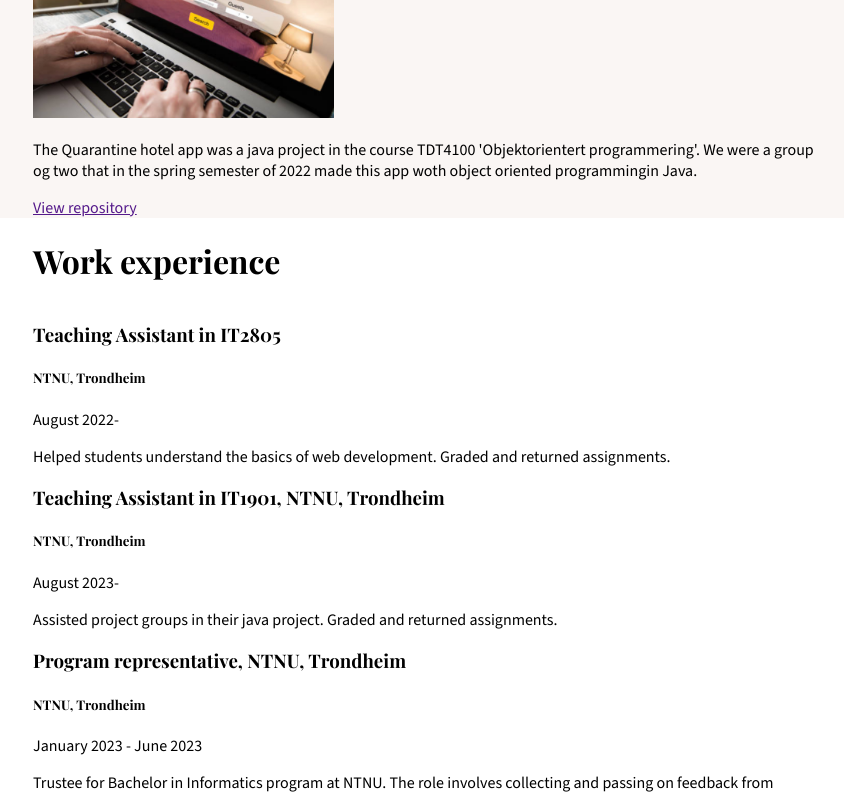
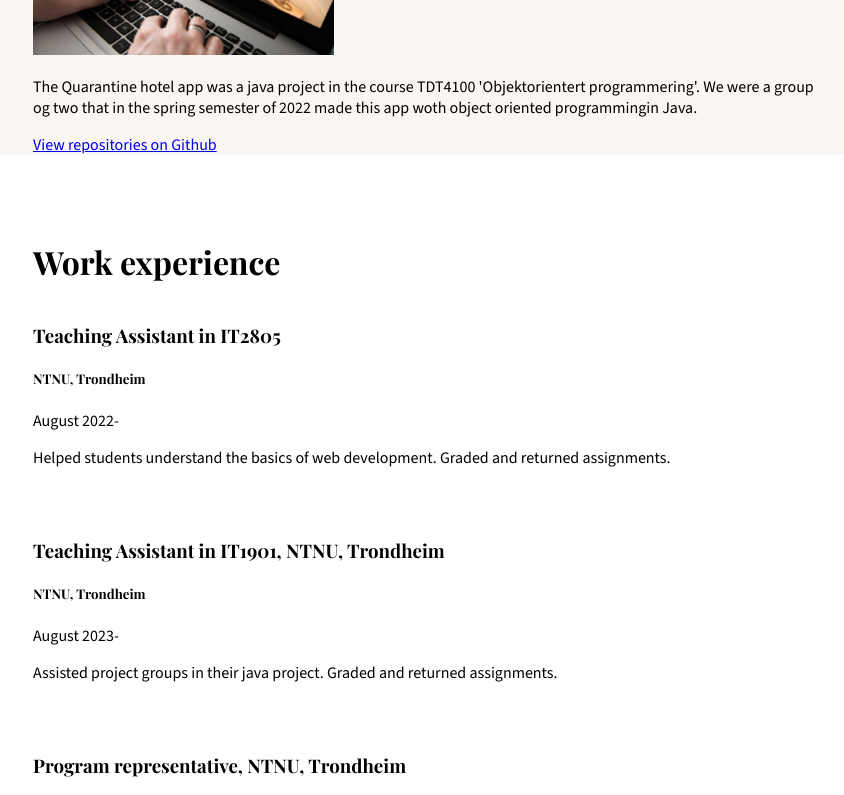
Before and after one commit to johannawilmers/portfolio, a React (Vite) app: page / in a window 1280 px wide. Shown: the part 3120-3915 px from the top of the page, without its empty margins (207-1051 px from the left). Built offline with nearby package versions, Linux system fonts and the light colour scheme; a web font is replaced by a local one.

Commit message:
added more styling

```diff
--- a/src/App.module.css
+++ b/src/App.module.css
@@ -46,4 +46,5 @@
 .work {
   min-height: 100vh;
   place-content: center;
+  padding-top: 64px;
 }
--- /dev/null
+++ b/src/components/Cv.module.css
@@ -0,0 +1,3 @@
+.experience {
+  padding-bottom: 36px;
+}
--- a/src/components/Projects.tsx
+++ b/src/components/Projects.tsx
@@ -8,7 +8,6 @@ type Project = {
   title: string;
   description: string;
   imageUrl: string;
-  repositoryLink: string;
 };
 
 const allProjects: Project[] = [
@@ -17,28 +16,24 @@ const allProjects: Project[] = [
     description:
       "This is the website you are currently on. The purpose of the project was to collect all my information that is relevant for potential employers on a website.",
     imageUrl: portfolioUrl,
-    repositoryLink: "https://github.com/johannawilmers/portfolio",
   },
   {
     title: "Fitshare",
     description:
       "This project was for the course TDT4140 'Programvareutvikling'. The group fulfilled a training application with a focus on and the social the aspect. In the application, you are able to create and share training programs, add friends, join groups and interact with friends and group members through likes and comments.",
     imageUrl: fitshareUrl,
-    repositoryLink: "",
   },
   {
     title: "Period tracker",
     description:
       "This web application was a java project, made in the course IT1901 'ITprosjekt 1'. We were a group of four girls, so naturally we madesomething that we all couls get use of; a period calender. The application was made to track the monthly period cycle by plotting inpain, bleeding amount, mood and other things every day.",
     imageUrl: periodtrackerUrl,
-    repositoryLink: "",
   },
   {
     title: "Quarantine hotel",
     description:
       "The Quarantine hotel app was a java project in the course TDT4100 'Objektorientert programmering'. We were a group og two that in the spring semester of 2022 made this app woth object oriented programmingin Java.",
     imageUrl: quarantinehotelUrl,
-    repositoryLink: "",
   },
 ];
 
@@ -48,13 +43,19 @@ function Projects() {
       <h1>Projects</h1>
       <div className={s.projectsWrapper}>
         {allProjects.map((project) => (
-          <div className={s.projectDiv}>
-            <h3>{project.title}</h3>
-            <img className={s.projectImg} src={project.imageUrl} alt="" />
-            <p>{project.description}</p>
-            <a href={project.repositoryLink}>View repository</a>
-          </div>
+          <>
+            <div className={s.projectDiv}>
+              <h3>{project.title}</h3>
+              <img className={s.projectImg} src={project.imageUrl} alt="" />
+              <p>{project.description}</p>
+            </div>
+          </>
         ))}
+      </div>
+      <div>
+        <a href="https://github.com/johannawilmers">
+          View repositories on Github
+        </a>
       </div>
     </>
   );
--- a/src/components/Voulentarywork.tsx
+++ b/src/components/Voulentarywork.tsx
@@ -1,3 +1,5 @@
+import s from "./Cv.module.css";
+
 type voulentaryExperiences = {
   title: string;
   place: string;
@@ -76,7 +78,7 @@ function Work() {
       <h1>Voulentary work</h1>
       <div>
         {allVoulentaryExperiences.map((experience) => (
-          <div>
+          <div className={s.experience}>
             <h3>{experience.title}</h3>
             <h5>{experience.place}</h5>
             <p>{experience.duration}</p>
--- a/src/components/Work.tsx
+++ b/src/components/Work.tsx
@@ -1,3 +1,4 @@
+import s from "./Cv.module.css";
 type workExperiences = {
   title: string;
   place: string;
@@ -55,13 +56,11 @@ function Work() {
       <h1>Work experience</h1>
       <div>
         {allWorkExperiences.map((experience) => (
-          <div>
-            <div>
-              <h3>{experience.title}</h3>
-              <h5>{experience.place}</h5>
-              <p>{experience.duration}</p>
-              <p>{experience.description}</p>
-            </div>
+          <div className={s.experience}>
+            <h3>{experience.title}</h3>
+            <h5>{experience.place}</h5>
+            <p>{experience.duration}</p>
+            <p>{experience.description}</p>
           </div>
         ))}
       </div>
```
